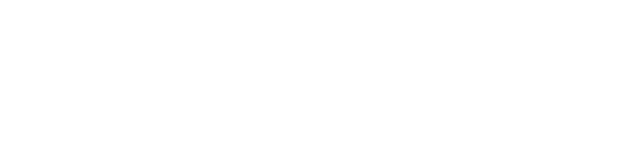
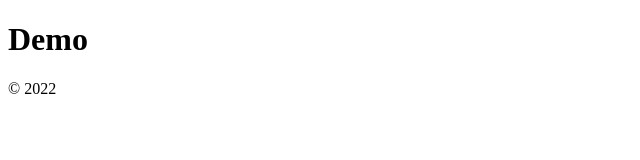
Before and after one commit to AlxndrVslvgmail/remote_demo, a plain HTML site: page index.html in a window 1280 px wide. Shown: the whole page, without its empty margins (0-640 px from the left). Drawn offline with Linux system fonts and the light colour scheme.

Commit message:
Footer added

```diff
--- a/index.html
+++ b/index.html
@@ -6,6 +6,7 @@
   <link href="https://fonts.googleapis.com/css?family=Roboto&subset=cyrillic" rel="stylesheet">
 </head>
 <body>
-
+	<h1>Demo</h1>
+	<footer>&copy 2022</footer>
 </body>
 </html>
```
